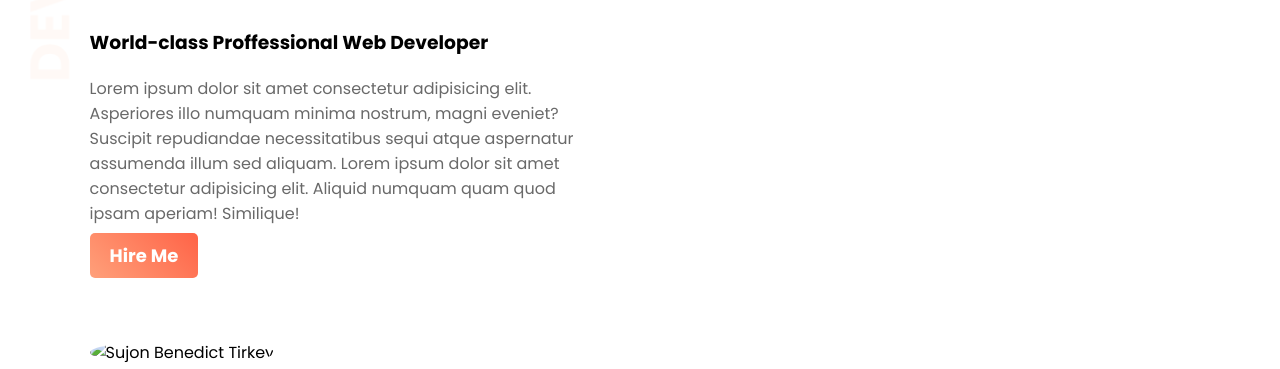
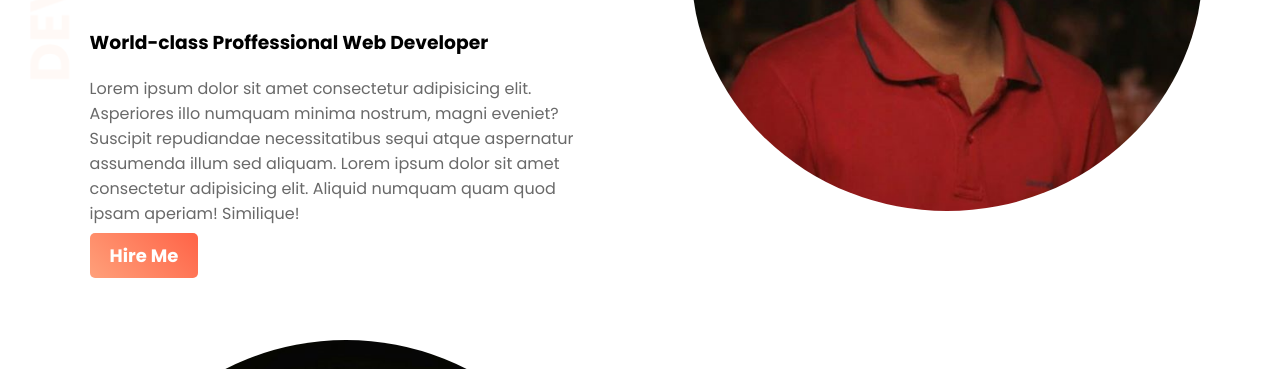
Before and after one commit to BenedictSTirkey/portfolio-website-1, a plain HTML site: page index.html in a window 1280 px wide. Shown: the part 280-649 px from the top of the page. Drawn offline with Linux system fonts and the light colour scheme; the site is published under a folder, as on GitHub Pages, so addresses that start at the root find nothing.

Commit message:
changed image directory

```diff
--- a/index.html
+++ b/index.html
@@ -25,7 +25,7 @@
         </div>
 
         <div class="hero-half">
-            <img src="/images/Sujon Benedict Tirkey.png" alt="Sujon Benedct Tirkey" class="image-style">
+            <img src="images/Sujon Benedict Tirkey.png" alt="Sujon Benedct Tirkey" class="image-style">
 
         </div>
 
@@ -33,7 +33,7 @@
 
     <section class="body-container">
         <div class="hero-half">
-            <img src="/images/Sujon Benedict Tirkey-2.png" alt="Sujon Benedict Tirkey" class="image-style">
+            <img src="images/Sujon Benedict Tirkey-2.png" alt="Sujon Benedict Tirkey" class="image-style">
         </div>
 
         <div class="hero-half">
```
